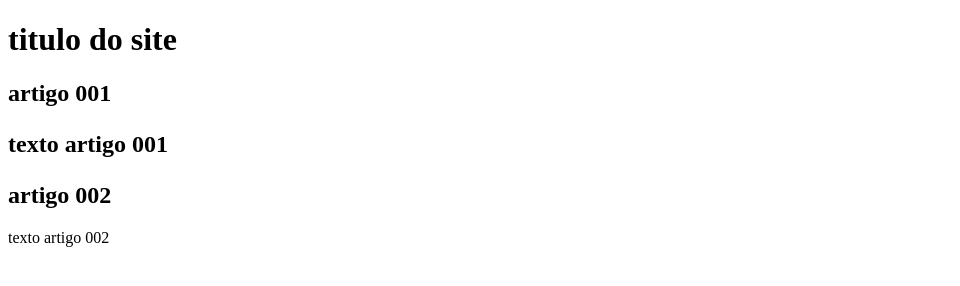
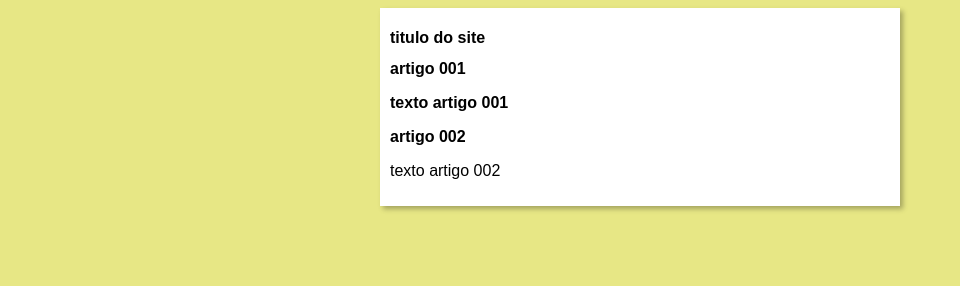
Before and after one commit to ANDRELUIZ17/projeto---site, a plain HTML site: page index.html in a window 1280 px wide. Shown: the whole page, without its empty margins (0-960 px from the left). Drawn offline with Linux system fonts and the light colour scheme.

Commit message:
iniciei o design

```diff
--- /dev/null
+++ b/estilos/style.css
@@ -0,0 +1,16 @@
+* {
+    font-family: Arial, Helvetica, sans-serif ;
+    font-size: 16px;
+}
+
+body {
+    background-color: rgb(231, 231, 133);
+}
+
+main {
+    background-color: white;
+    width: 500px;
+    margin:auto;
+    padding: 10px;
+    box-shadow: 3px 3px 5px rgba(0, 0, 0, 0.295);
+}
--- a/index.html
+++ b/index.html
@@ -4,6 +4,7 @@
     <meta charset="UTF-8">
     <meta name="viewport" content="width=device-width, initial-scale=1.0">
     <title>Titulo do site</title>
+    <link rel="stylesheet" href="estilos/style.css">
 </head>
 <body>
     <main>
```
